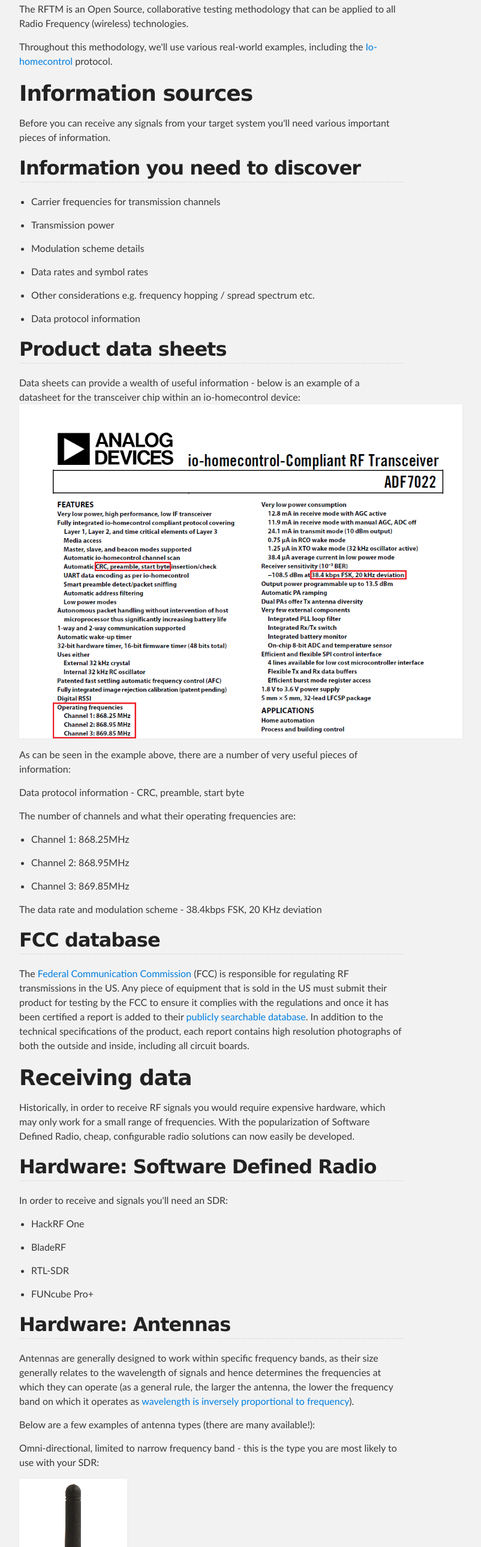
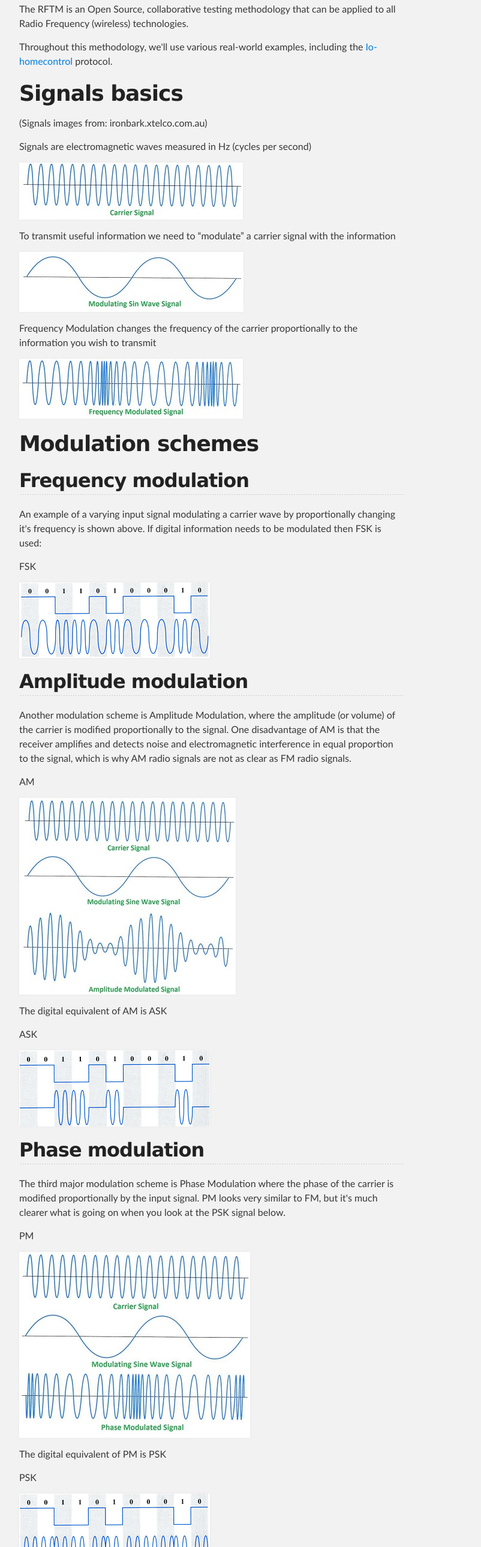
Before and after one commit to nccgroup/RFTM, a plain HTML site: page index.html in a window 1280 px wide. Shown: the part 221-2800 px from the top of the page at 60% size, without its empty margins (288-1090 px from the left). Drawn offline with Linux system fonts and the light colour scheme.

Commit message:
Create gh-pages branch via GitHub

```diff
--- a/index.html
+++ b/index.html
@@ -34,6 +34,76 @@
         <p>The RFTM is an Open Source, collaborative testing methodology that can be applied to all Radio Frequency (wireless) technologies. </p>
 
 <p>Throughout this methodology, we'll use various real-world examples, including the <a href="http://www.io-homecontrol.com/en/">Io-homecontrol</a> protocol.</p>
+
+<h1>
+<a id="signals-basics" class="anchor" href="#signals-basics" aria-hidden="true"><span class="octicon octicon-link"></span></a>Signals basics</h1>
+
+<p>(Signals images from: ironbark.xtelco.com.au)</p>
+
+<p>Signals are electromagnetic waves measured in Hz (cycles per second)</p>
+
+<p><img src="images/signals_basics1.png" alt=""> </p>
+
+<p>To transmit useful information we need to “modulate” a carrier signal with the information</p>
+
+<p><img src="images/signals_basics2.png" alt=""> </p>
+
+<p>Frequency Modulation changes the frequency of the carrier proportionally to the information you wish to transmit</p>
+
+<p><img src="images/signals_basics3.png" alt=""> </p>
+
+<h1>
+<a id="modulation-schemes" class="anchor" href="#modulation-schemes" aria-hidden="true"><span class="octicon octicon-link"></span></a>Modulation schemes</h1>
+
+<h2>
+<a id="frequency-modulation" class="anchor" href="#frequency-modulation" aria-hidden="true"><span class="octicon octicon-link"></span></a>Frequency modulation</h2>
+
+<p>An example of a varying input signal modulating a carrier wave by proportionally changing it's frequency is shown above. If digital information needs to be modulated then FSK is used:</p>
+
+<p>FSK</p>
+
+<p><img src="images/FSK.png" alt=""></p>
+
+<h2>
+<a id="amplitude-modulation" class="anchor" href="#amplitude-modulation" aria-hidden="true"><span class="octicon octicon-link"></span></a>Amplitude modulation</h2>
+
+<p>Another modulation scheme is Amplitude Modulation, where the amplitude (or volume) of the carrier is modified proportionally to the signal. One disadvantage of AM is that the receiver amplifies and detects noise and electromagnetic interference in equal proportion to the signal, which is why AM radio signals are not as clear as FM radio signals.</p>
+
+<p>AM</p>
+
+<p><img src="images/AM.jpg" alt=""></p>
+
+<p>The digital equivalent of AM is ASK</p>
+
+<p>ASK</p>
+
+<p><img src="images/ASK.png" alt=""></p>
+
+<h2>
+<a id="phase-modulation" class="anchor" href="#phase-modulation" aria-hidden="true"><span class="octicon octicon-link"></span></a>Phase modulation</h2>
+
+<p>The third major modulation scheme is Phase Modulation where the phase of the carrier is modified proportionally by the input signal. PM looks very similar to FM, but it's much clearer what is going on when you look at the PSK signal below.</p>
+
+<p>PM</p>
+
+<p><img src="images/PM.jpg" alt=""></p>
+
+<p>The digital equivalent of PM is PSK</p>
+
+<p>PSK</p>
+
+<p><img src="images/PSK.png" alt=""></p>
+
+<h2>
+<a id="more-complex-modulation-schemes" class="anchor" href="#more-complex-modulation-schemes" aria-hidden="true"><span class="octicon octicon-link"></span></a>More complex modulation schemes</h2>
+
+<p>In order to smooth the transitions in digital modulation there are "Gaussian" variants e.g. GFSK (Gaussian Frequency Shift Keying). This reduces the bandwidth of the signal channel by applying a <a href="http://en.wikipedia.org/wiki/Gaussian_filter">Gaussian filter</a> prior to modulation.</p>
+
+<p>In previous examples there have only been two symbols (one representing a "0" and the other representing a "1"). To increase the data rate, multiple symbols are created at different amplitudes and phases e.g with 16QAM. Below is a phase diagram with the phase angle represented as the 360 degrees around the origin (centre of the diagram) and the amplitude represented as the vector distance from the origin. Each symbol can now represent four bits:</p>
+
+<p><img src="images/16QAM.png" alt=""></p>
+
+<p>TODO: Add much more about modulation here</p>
 
 <h1>
 <a id="information-sources" class="anchor" href="#information-sources" aria-hidden="true"><span class="octicon octicon-link"></span></a>Information sources</h1>
```
Also changed, not shown: params.json (+1 -1 lines).
